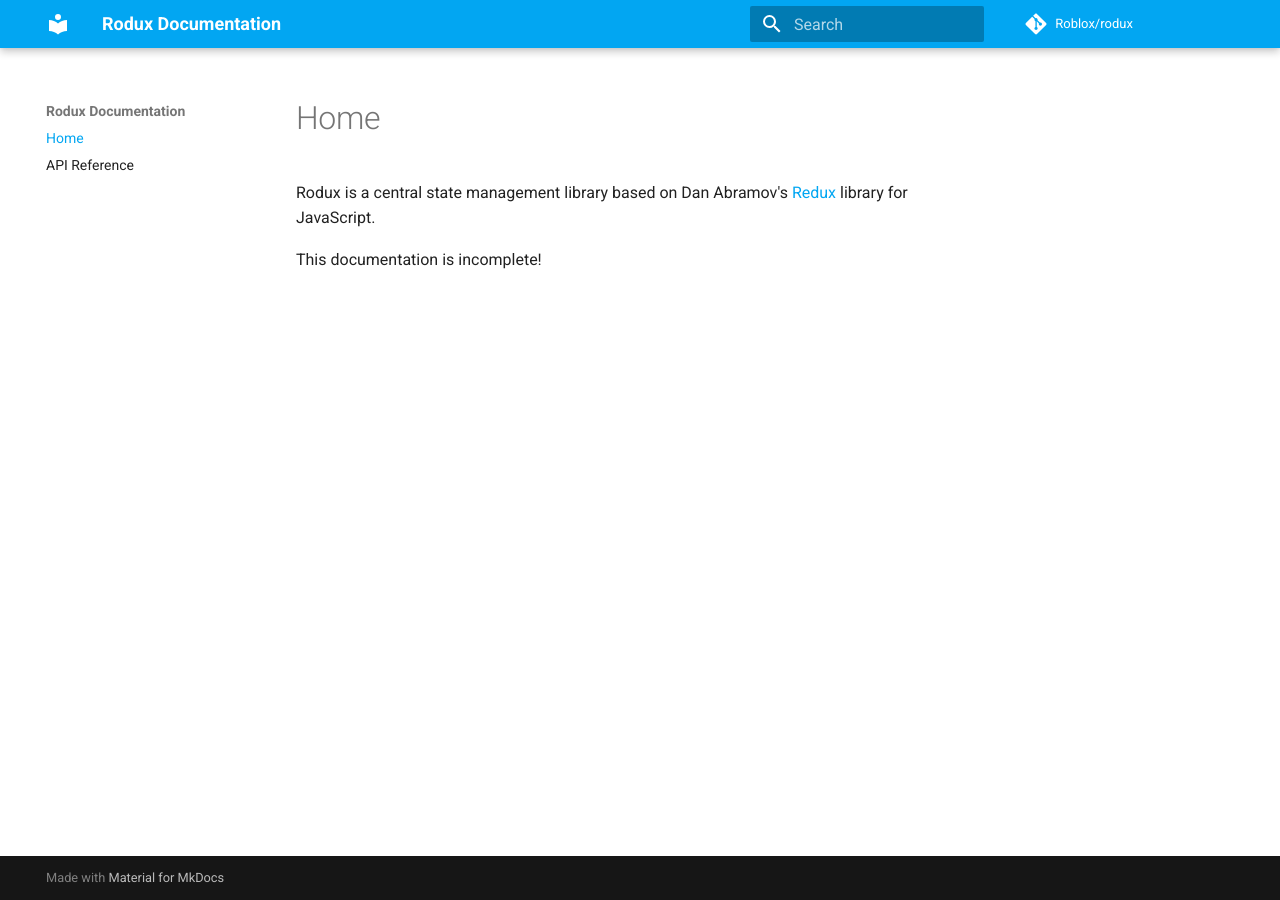
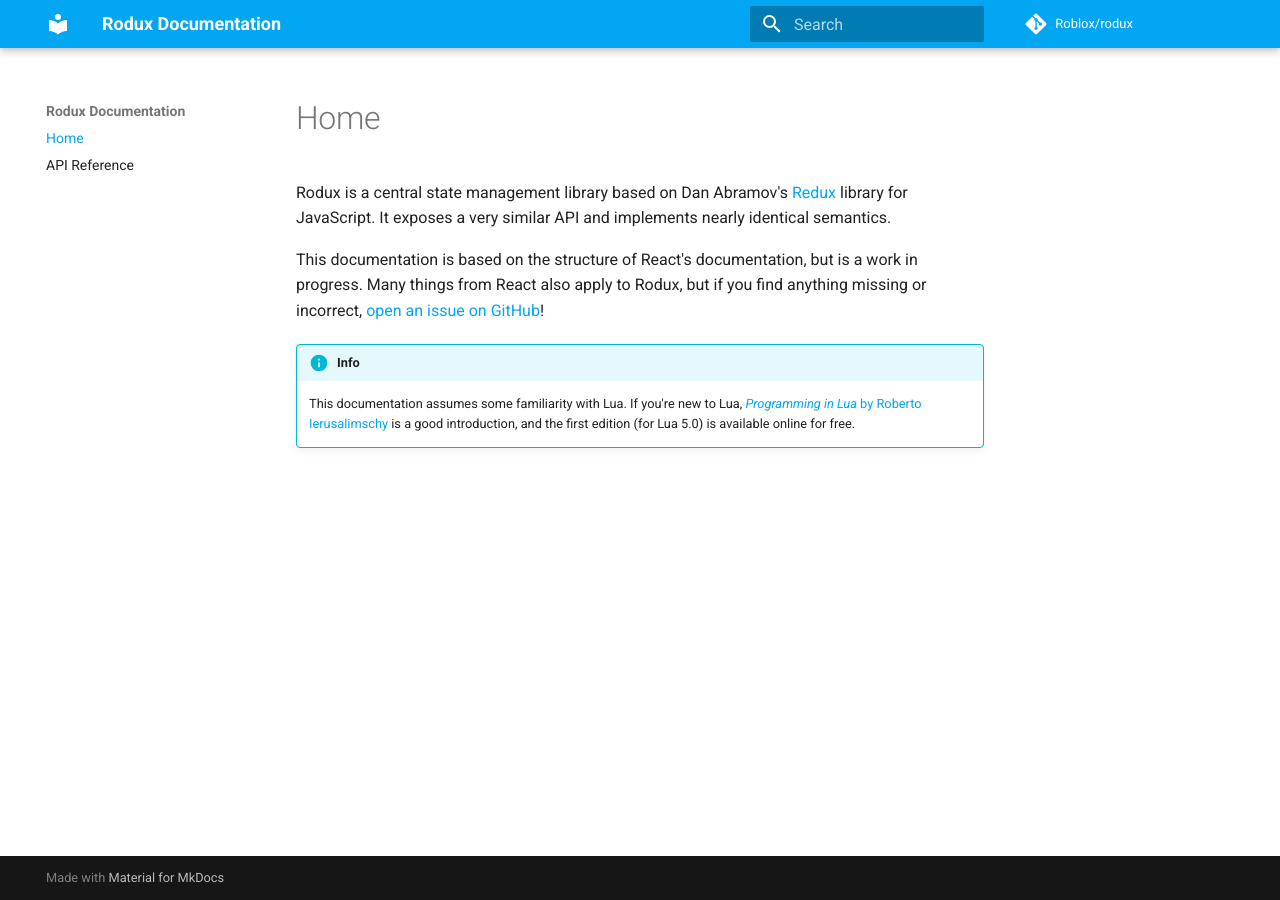
Before and after one commit to Roblox/rodux, an MkDocs documentation site: the page built from docs/index.md, in a window 1280 px wide. Built offline with MkDocs 1.6.1 and Material for MkDocs 9.7.7, drawn with Linux system fonts in a browser that asks for light colours; comment, search, counter and statistics services are not loaded; old or Windows-style settings are respelled for this version of MkDocs.

Commit message:
New draft of index.md

```diff
--- a/docs/index.md
+++ b/docs/index.md
@@ -1,4 +1,6 @@
-# Home
-Rodux is a central state management library based on Dan Abramov's [Redux](http://redux.js.org/) library for JavaScript.
+Rodux is a central state management library based on Dan Abramov's [Redux](http://redux.js.org/) library for JavaScript. It exposes a very similar API and implements nearly identical semantics.
 
-This documentation is incomplete!
+This documentation is based on the structure of React's documentation, but is a work in progress. Many things from React also apply to Rodux, but if you find anything missing or incorrect, [open an issue on GitHub](https://github.com/Roblox/Rodux/issues)!
+
+!!! info
+	This documentation assumes some familiarity with Lua. If you're new to Lua, [*Programming in Lua* by Roberto Ierusalimschy](https://www.lua.org/pil/) is a good introduction, and the first edition (for Lua 5.0) is available online for free.
```
